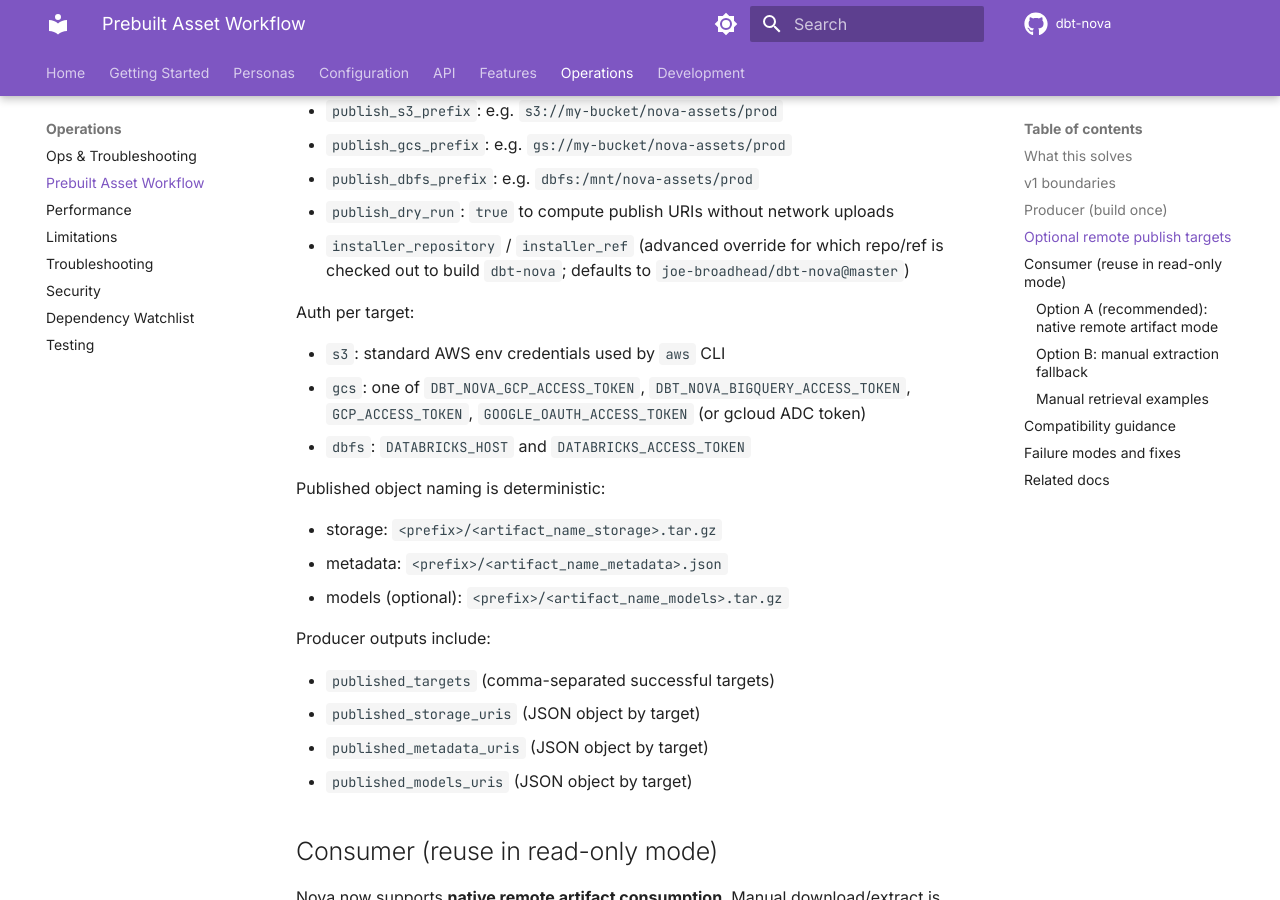
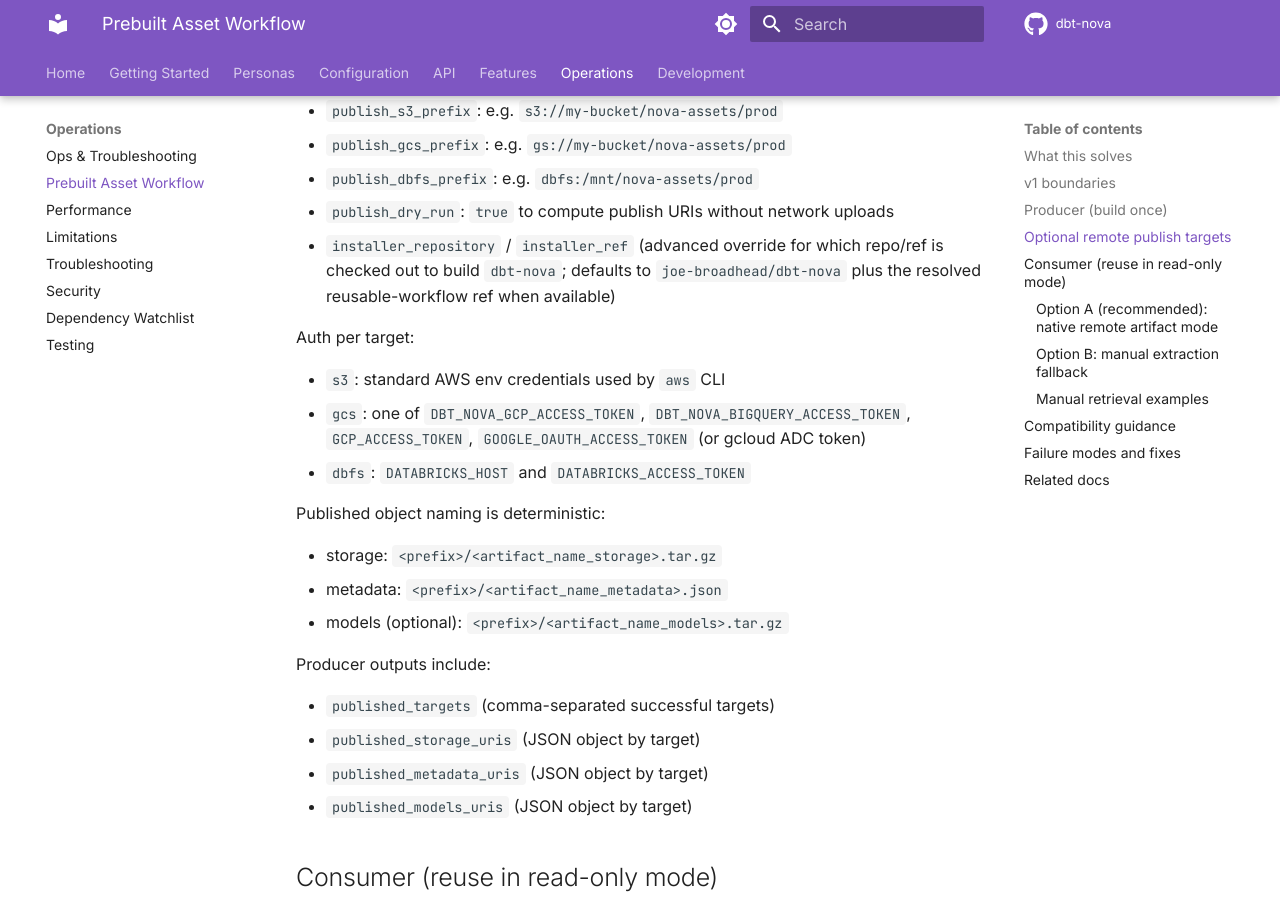
Before and after one commit to joe-broadhead/dbt-nova, an MkDocs documentation site: the page built from docs/operations/prebuilt-assets.md, in a window 1280 px wide and 900 px high, scrolled down 2306 px. Built offline with MkDocs 1.6.1 and Material for MkDocs 9.7.7, drawn with Linux system fonts in a browser that asks for light colours; comment, search, counter and statistics services are not loaded.

```diff
--- a/docs/operations/prebuilt-assets.md
+++ b/docs/operations/prebuilt-assets.md
@@ -98,7 +98,8 @@
 - `publish_dbfs_prefix`: e.g. `dbfs:/mnt/nova-assets/prod`
 - `publish_dry_run`: `true` to compute publish URIs without network uploads
 - `installer_repository` / `installer_ref` (advanced override for which repo/ref
-  is checked out to build `dbt-nova`; defaults to `joe-broadhead/dbt-nova@master`)
+  is checked out to build `dbt-nova`; defaults to
+  `joe-broadhead/dbt-nova` plus the resolved reusable-workflow ref when available)
 
 Auth per target:
 
```
Also changed, not shown: 1 other file.
